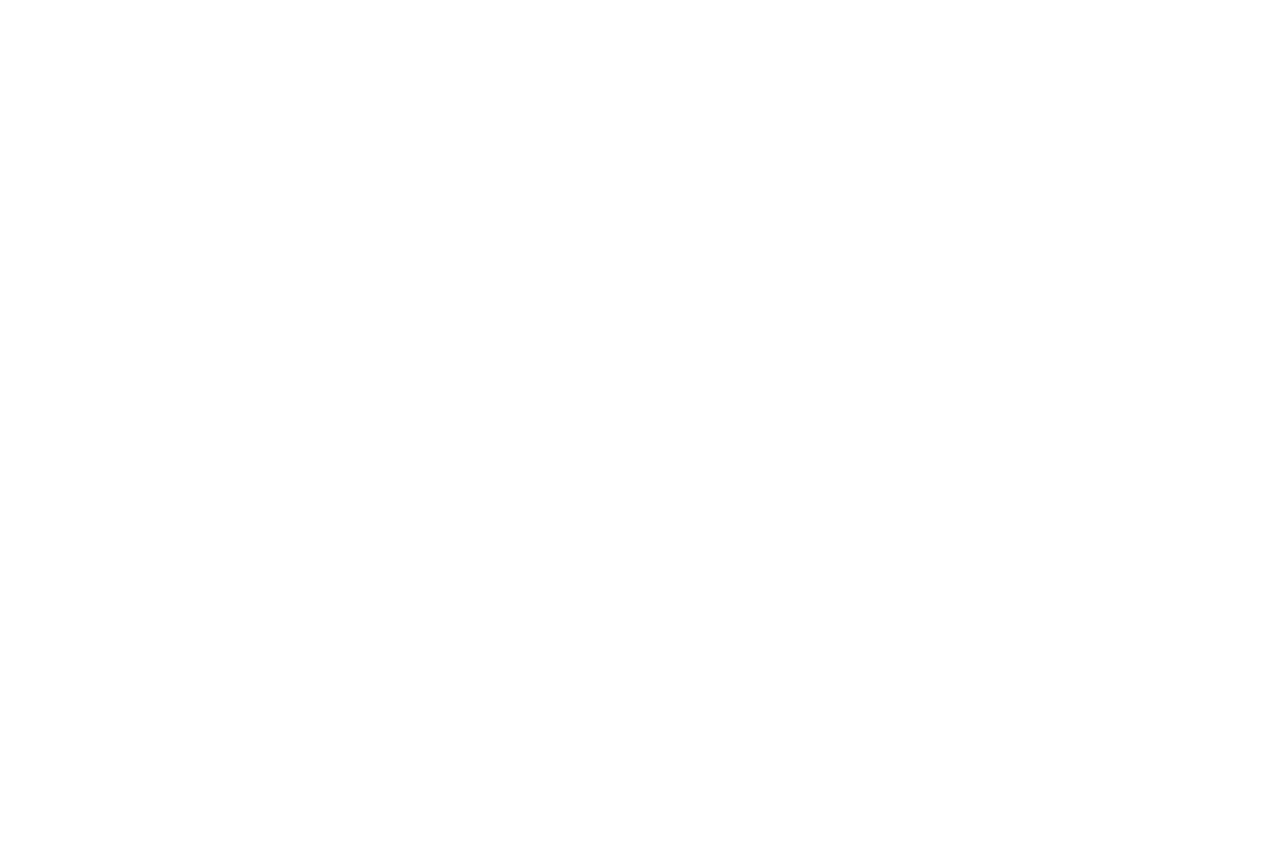
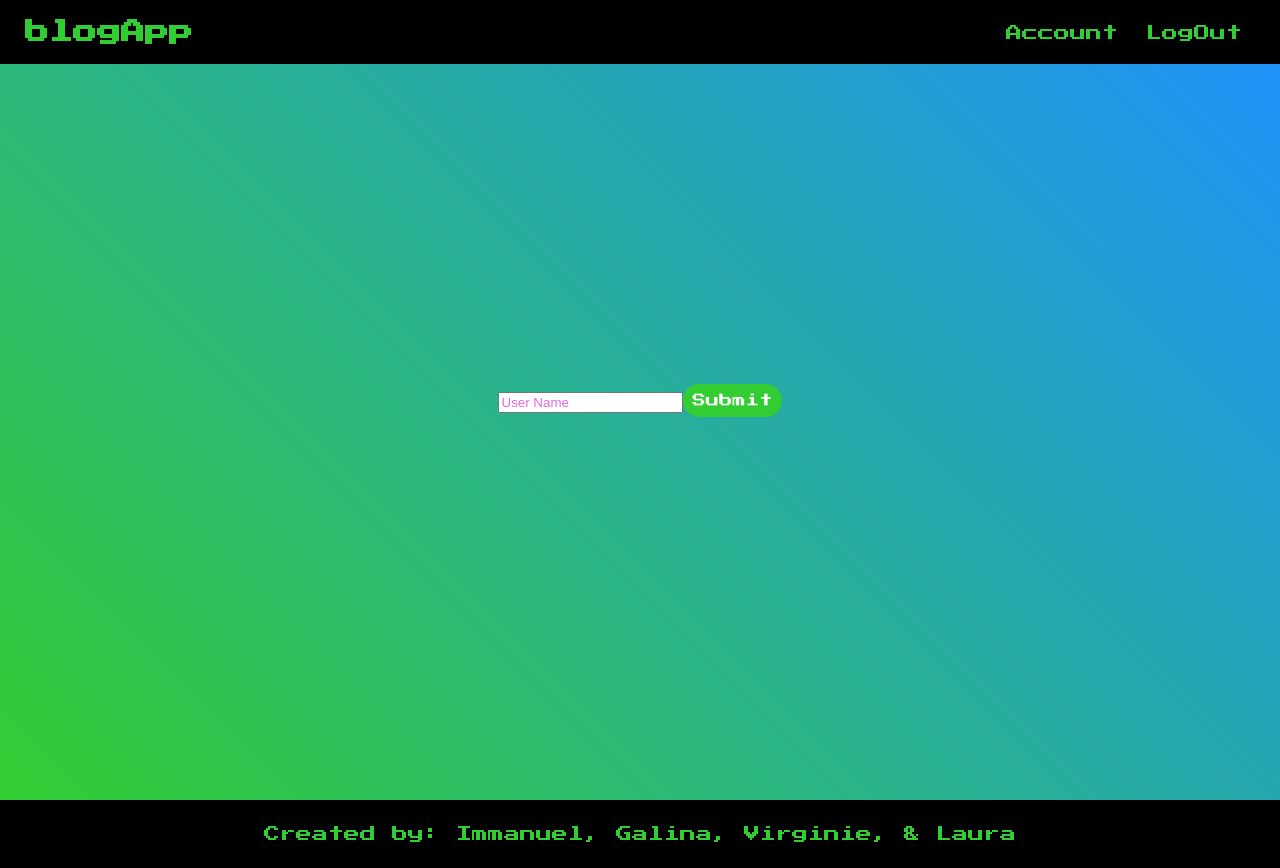
Before and after one commit to ImmanuelCurrah/group-crud, a React (Create React App) app in the folder blog-group-exe/: page /updated in a window 1280 px wide. Before the commit this address had no page. Before the commit the page ends 800 px from the top, so only its background shows below. Built offline with nearby package versions, Linux system fonts and the light colour scheme; no server answers.

Commit message:
updated user

```diff
--- a/blog-group-exe/src/App.js
+++ b/blog-group-exe/src/App.js
@@ -6,6 +6,7 @@ import LoginScreen from "./screens/loginScreen/LoginScreen";
 import LoggedIn from "./screens/loggedInPage/LoggedIn";
 import CreatePost from "./screens/createPost/CreatePost";
 import BlogPage from "./screens/blogPage/BlogPage";
+import UpdateForm from "./screens/updateScreen/UpdateForm";
 
 function App() {
   return (
@@ -17,6 +18,7 @@ function App() {
         <Route path="/loggedInUser/:id" element={<LoggedIn />} />
         <Route path="/createPost/:id" element={<CreatePost />} />
         <Route path="/blogs" element={<BlogPage />} />
+        <Route path="/updated" element={<UpdateForm />} />
       </Routes>
     </div>
   );
--- a/blog-group-exe/src/screens/loggedInPage/LoggedIn.jsx
+++ b/blog-group-exe/src/screens/loggedInPage/LoggedIn.jsx
@@ -1,4 +1,3 @@
-import Layout from "../../components/layout/Layout";
 import { useParams, useNavigate } from "react-router-dom";
 import { useEffect, useState } from "react";
 import { deleteUserHandler, findUserById } from "../../services/apiConfig";
@@ -35,6 +34,11 @@ export default function LoggedIn() {
     await deleteUserHandler(id);
     navigate("/");
   };
+
+  const updateUserName = () => {
+    navigate("/updated");
+  };
+
   return (
     <div className={classes.container}>
       <LoggedInNavBar />
@@ -49,6 +53,7 @@ export default function LoggedIn() {
           </div>
           <button onClick={createAPostHandler}>Create a Post!</button>
           <button onClick={deleteUser}>Delete User</button>
+          <button onClick={updateUserName}>Update Username</button>
         </div>
       </div>
       <Footer />
--- a/blog-group-exe/src/screens/updateScreen/UpdateForm.jsx
+++ b/blog-group-exe/src/screens/updateScreen/UpdateForm.jsx
@@ -1,25 +1,52 @@
-import React from 'react';
-import { userState } from React
-import { updateUserURL, } from "../../services/apiConfig";
+import React from "react";
+import { useState } from "react";
+import Footer from "../../UI/footer/Footer";
+import LoggedInNavBar from "../../UI/loggedInNavBar/LoggedInNavBar";
+import { updateUserHandler } from "../../services/apiConfig";
+import classes from "./UpdateForm.module.css";
+
 function UpdateForm() {
-  const [updatedUser, setUpdatedUser] = useState("")
+  const [updatedUser, setUpdatedUser] = useState({
+    userName: "",
+  });
+
+  const username = localStorage.getItem("username");
+  console.log(username);
 
   const handleChange = (e) => {
-    setUpdatedUser(e.target.value)
-  }
+    const { id, value } = e.target;
+    setUpdatedUser((prevUserName) => ({
+      ...prevUserName,
+      [id]: value,
+    }));
+  };
 
-  return <div>
-    <form>
-      <input
-        className='updateUsername'
-        placeholder='User Name'
-        value={user}
-        name='UserName'
-        required
-        onChange={handleChange}
-      />
-    </form>
-  </div>;
+  const submitHandler = async (e) => {
+    e.preventDefault();
+    const newUser = await updateUserHandler(updatedUser, username);
+    console.log(newUser);
+  };
+
+  return (
+    <>
+      <LoggedInNavBar />
+      <div className={classes.container}>
+        <form onSubmit={submitHandler}>
+          <input
+            className="updateUsername"
+            placeholder="User Name"
+            id="userName"
+            value={updatedUser.userName}
+            name="UserName"
+            required
+            onChange={handleChange}
+          />
+          <button>Submit</button>
+        </form>
+      </div>
+      <Footer />
+    </>
+  );
 }
 
 export default UpdateForm;
--- /dev/null
+++ b/blog-group-exe/src/screens/updateScreen/UpdateForm.module.css
@@ -0,0 +1,10 @@
+.container {
+  background: linear-gradient(45deg, #32cd32, dodgerblue);
+  margin: 0;
+  padding: 0;
+  box-sizing: border-box;
+  display: flex;
+  justify-content: center;
+  align-items: center;
+  height: 100vh;
+}
```
